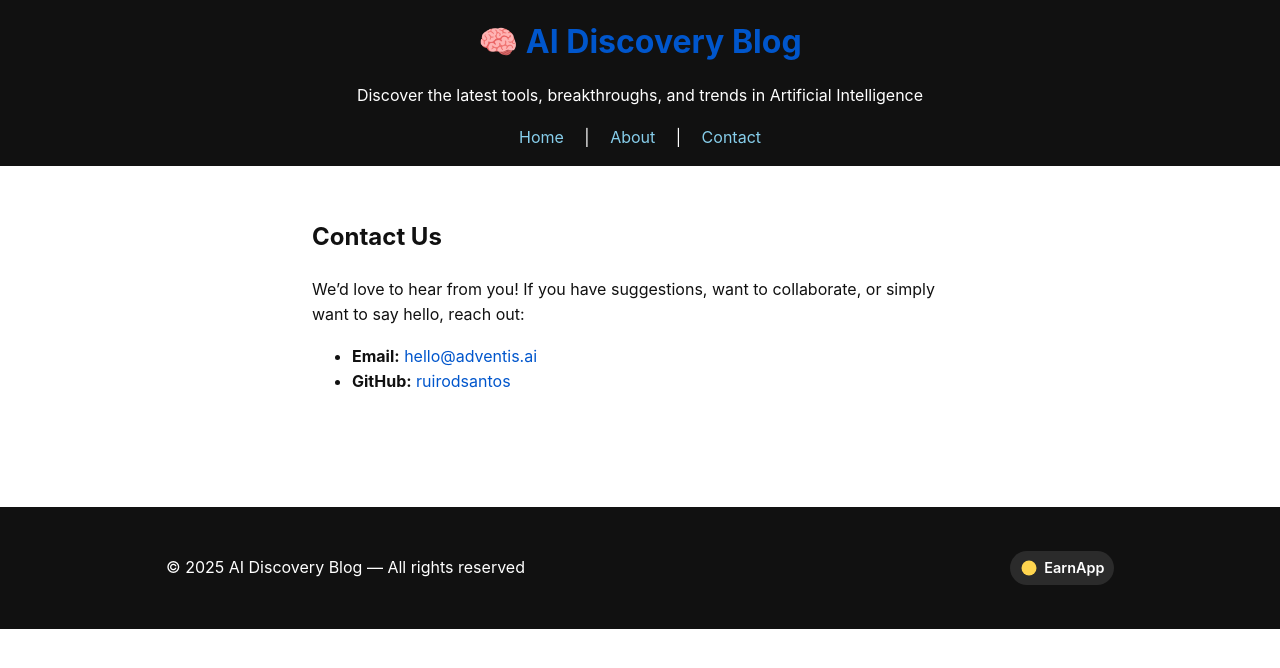
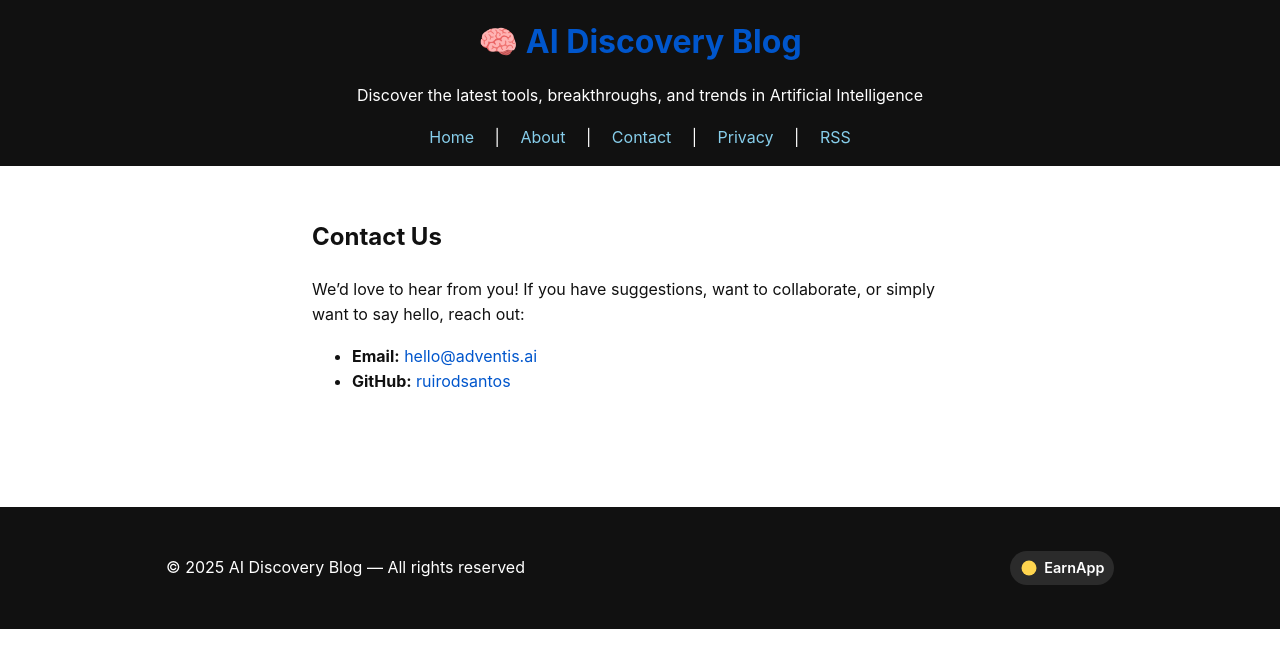
Before and after one commit to Ruirodsantos/ruirodsantos.github.io, a Jekyll site: the page built from contact.html, in a window 1280 px wide. Shown: the top 668 px of the page. Built offline with Jekyll 4.4.1, drawn with Linux system fonts in a browser that asks for light colours.

Commit message:
Update default.html

```diff
--- a/_layouts/default.html
+++ b/_layouts/default.html
@@ -4,11 +4,13 @@
   <meta charset="UTF-8">
   <title>{{ page.title }}</title>
   <meta name="viewport" content="width=device-width, initial-scale=1" />
-  <link rel="stylesheet" href="/assets/style.css">
+  <link rel="stylesheet" href="{{ '/assets/style.css' | relative_url }}">
+
+  <!-- 🔗 RSS feed (jekyll-feed já gera /feed.xml) -->
+  <link rel="alternate" type="application/rss+xml" title="{{ site.title }} Feed" href="{{ '/feed.xml' | relative_url }}">
 
   <!-- Google AdSense -->
-  <script async src="https://pagead2.googlesyndication.com/pagead/js/adsbygoogle.js?client=ca-pub-7715134134171575"
-     crossorigin="anonymous"></script>
+  <script async src="https://pagead2.googlesyndication.com/pagead/js/adsbygoogle.js?client=ca-pub-7715134134171575" crossorigin="anonymous"></script>
 </head>
 <body>
   <header>
@@ -17,7 +19,9 @@
     <nav>
       <a href="{{ '/' | relative_url }}">Home</a> |
       <a href="{{ '/about.html' | relative_url }}">About</a> |
-      <a href="{{ '/contact.html' | relative_url }}">Contact</a>
+      <a href="{{ '/contact.html' | relative_url }}">Contact</a> |
+      <a href="{{ '/privacy.html' | relative_url }}">Privacy</a> |
+      <a href="{{ '/feed.xml' | relative_url }}">RSS</a>
     </nav>
   </header>
 
@@ -30,9 +34,7 @@
       <p>© {{ "now" | date: "%Y" }} {{ site.title }} — All rights reserved</p>
       <div class="social-icons">
         <a class="social-icon earnapp" href="https://earnapp.com/i/7V4ffquG" target="_blank" rel="noopener">
-          <svg viewBox="0 0 24 24" aria-hidden="true">
-            <circle cx="12" cy="12" r="10"/>
-          </svg>
+          <svg viewBox="0 0 24 24" aria-hidden="true"><circle cx="12" cy="12" r="10"/></svg>
           EarnApp
         </a>
       </div>
```
